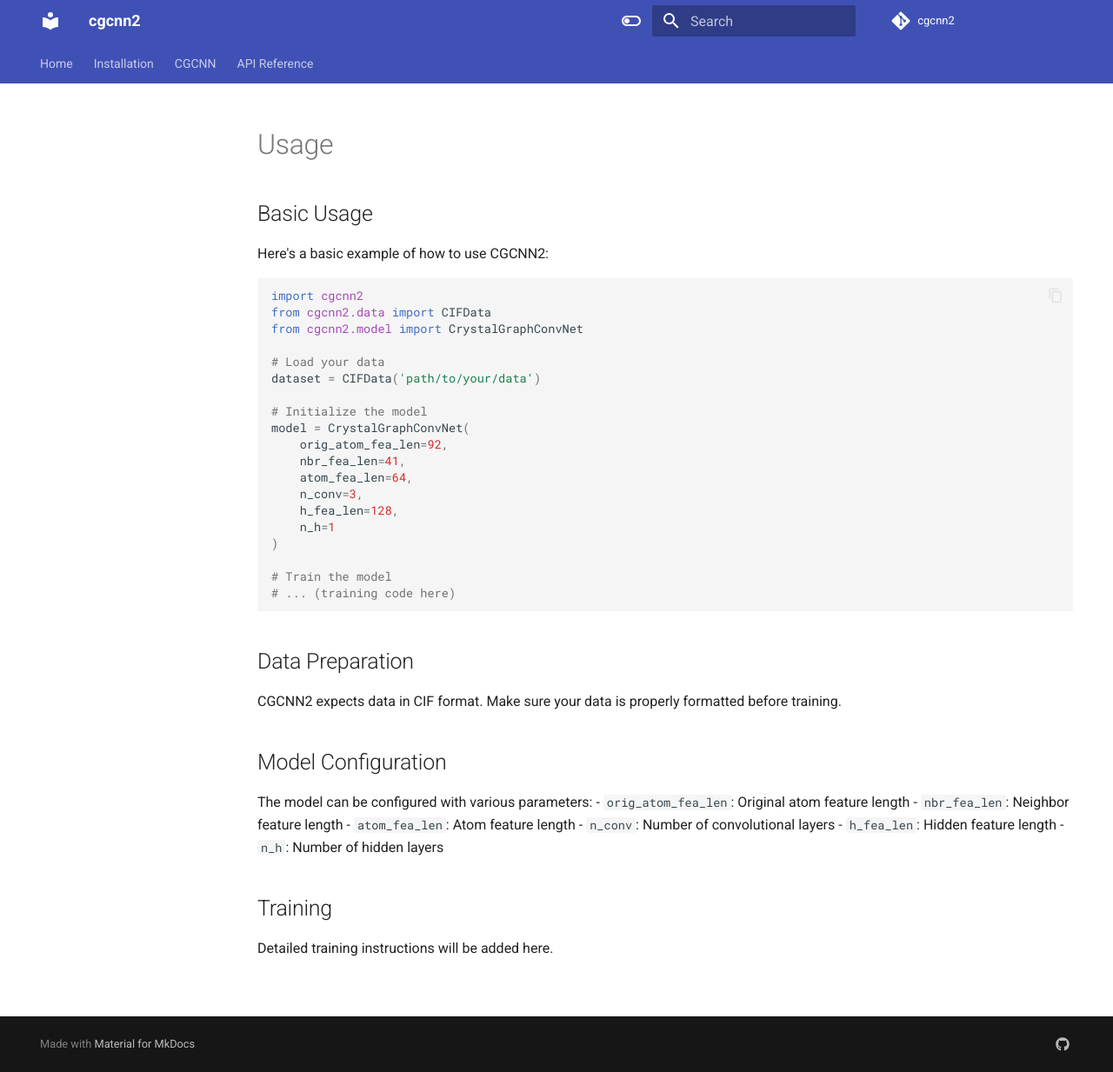
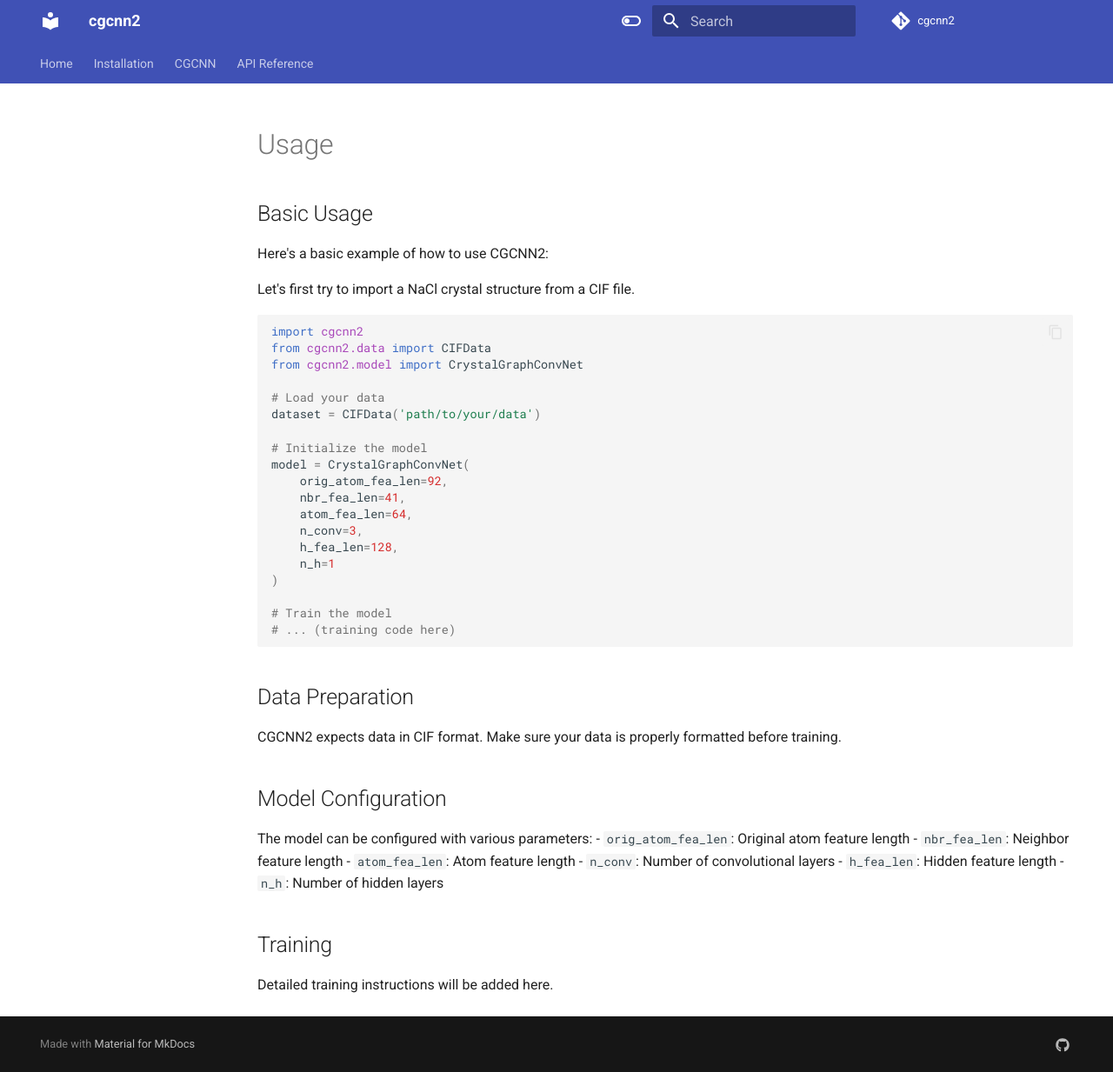
Before and after one commit to jcwang587/cgcnn2, an MkDocs documentation site: the page built from docs/3_usage.md, in a window 1280 px wide and 1233 px high. Shown: the whole window at 87% size. Built offline with MkDocs 1.6.1 and Material for MkDocs 9.7.7, drawn with Linux system fonts in a browser that asks for light colours; comment, search, counter and statistics services are not loaded.

Commit message:
fix workflow

````diff
--- a/docs/3_usage.md
+++ b/docs/3_usage.md
@@ -3,6 +3,8 @@
 ## Basic Usage
 
 Here's a basic example of how to use CGCNN2:
+
+Let's first try to import a NaCl crystal structure from a CIF file.
 
 ```python
 import cgcnn2
````
Also changed, not shown: 1 other file.
